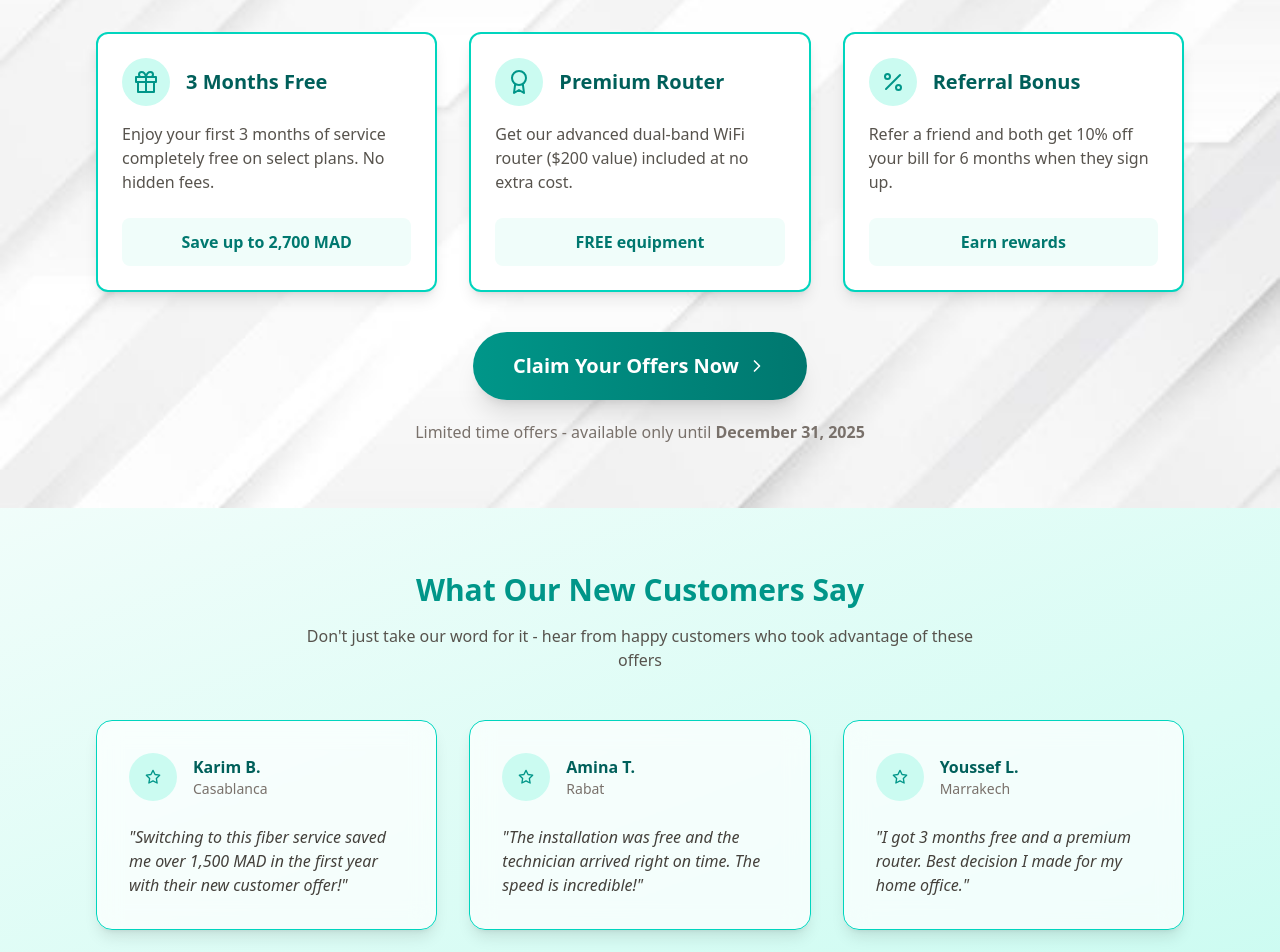
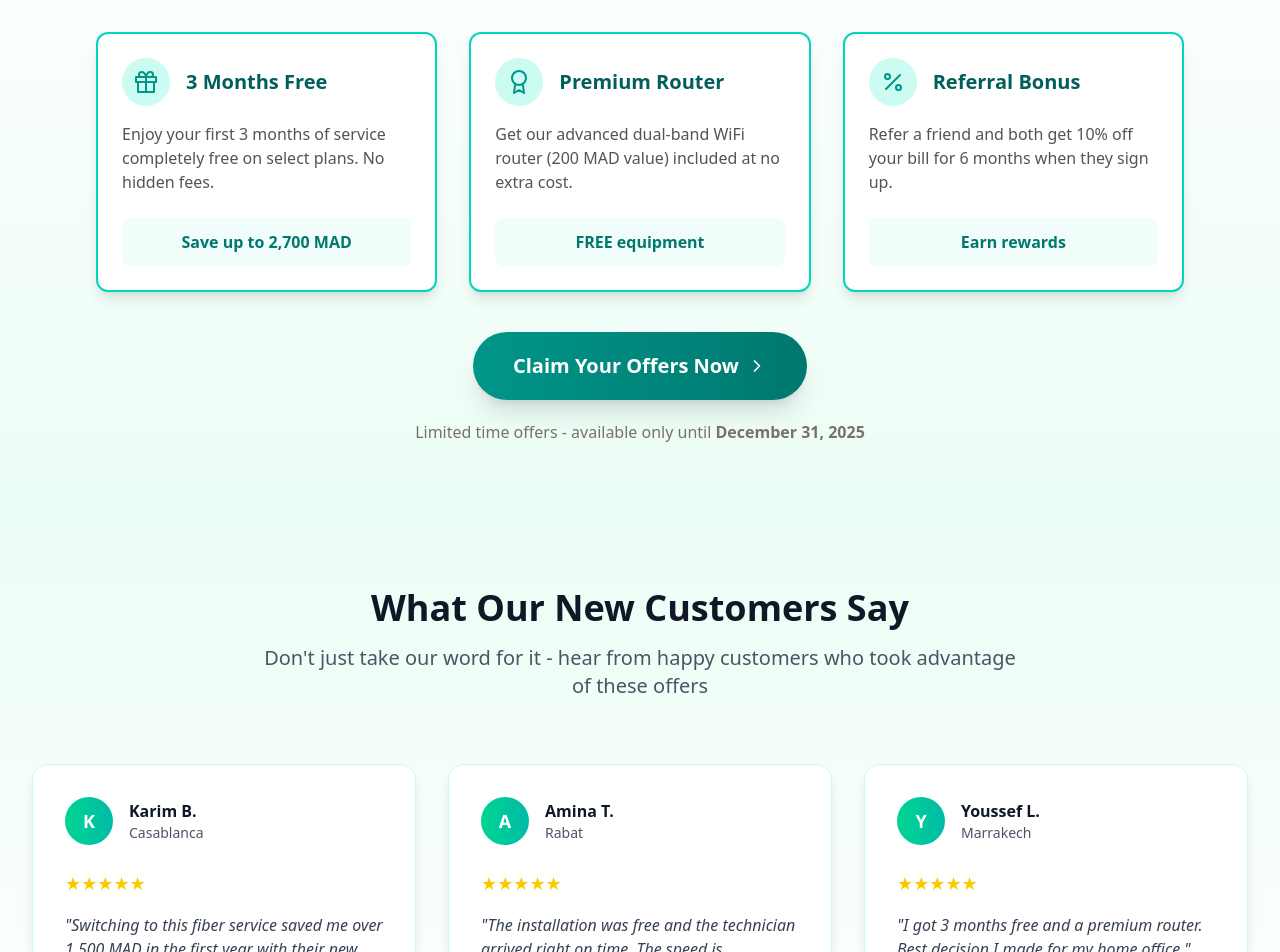
Before and after one commit to KawtarSahili/Website_Project, a React (Vite) app in the folder frontend/: page /new-customers in a window 1280 px wide. Shown: the part 1380-2332 px from the top of the page. Built offline with nearby package versions, Linux system fonts and the light colour scheme.

Commit message:
Matching Styles

```diff
--- a/frontend/src/App.jsx
+++ b/frontend/src/App.jsx
@@ -32,7 +32,6 @@ function App() {
         <Route path="/top-up" element={<CardPopUp />} />
         <Route path="/new-customers" element={<NewCustomersOffer />} />
         <Route path="/students" element={<StudentsOffer />} />
-
         </Routes>
     </Router>
   );
--- a/frontend/src/pages/NewCustomersOffer.jsx
+++ b/frontend/src/pages/NewCustomersOffer.jsx
@@ -111,7 +111,7 @@ const NewCustomersOffers = () => {
       <main className="flex-grow">
         {/* Hero Section */}
         <section
-          className="relative h-96 md:h-[500px] flex items-center justify-center text-white bg-gradient-to-b from-teal-600 to-teal-800"
+          className="relative h-96 md:h-[500px] flex items-center justify-center text-white bg-gradient-to-b from-teal-800 via-teal-600 to-stone-50"
 
         >
           <div className="container mx-auto px-6 text-center">
@@ -134,7 +134,7 @@ const NewCustomersOffers = () => {
         </section>
 
         {/* Special Offers Section */}
-        <section className="py-16  mx-20">
+        <section className="py-16  mx-20 bg-stone-50 ">
           <div className="container mx-auto px-4">
             <div className="text-center mb-12">
               <h2 className="text-3xl font-bold text-teal-600 mb-4">Limited-Time Special Offers</h2>
@@ -194,13 +194,7 @@ const NewCustomersOffers = () => {
         </section>
 
         {/* Signup Incentives Section */}
-        <section className="py-16 bg-gradient-to-br from-teal-50 to-teal-100 " style={{
-                  backgroundImage: `url(${graybg})`,
-                  backgroundSize: "cover",
-                  backgroundPosition: "center",
-                  backgroundRepeat: "no-repeat",
-
-                }}>
+        <section className="py-16 bg-gradient-to-b from-white to-emerald-50 ">
           <div className="container mx-auto px-4">
             <div className="text-center mb-12 ">
               <h2 className="text-3xl font-bold text-teal-800 mb-4">New Customer Bonuses</h2>
@@ -236,7 +230,7 @@ const NewCustomersOffers = () => {
                     <h3 className="text-xl font-bold text-teal-800">Premium Router</h3>
                   </div>
                   <p className="text-stone-600 mb-6 flex-grow">
-                    Get our advanced dual-band WiFi router ($200 value) included at no extra cost.
+                    Get our advanced dual-band WiFi router (200 MAD value) included at no extra cost.
                   </p>
                   <div className="bg-teal-50 rounded-lg p-3 text-center">
                     <span className="font-semibold text-teal-700">FREE equipment</span>
@@ -280,33 +274,41 @@ const NewCustomersOffers = () => {
         </section>
 
         {/* Testimonials Section */}
-        <section className="py-16 bg-gradient-to-br from-teal-50 to-teal-100 " >
-          <div className="container mx-auto px-4">
-            <div className="text-center mb-12">
-              <h2 className="text-3xl font-bold text-teal-600 mb-4">What Our New Customers Say</h2>
-              <p className="text-stone-600 max-w-2xl mx-auto">
+<section className="py-20 bg-gradient-to-b from-emerald-50 to-white">
+  <div className="max-w-7xl mx-auto px-4 sm:px-6 lg:px-8">
+    <div className="text-center mb-16">
+      <h2 className="text-3xl sm:text-4xl font-bold text-gray-900 mb-4">
+        What Our New Customers Say
+      </h2>
+      <p className="text-xl text-gray-600 max-w-3xl mx-auto">
         Don't just take our word for it - hear from happy customers who took advantage of these offers
       </p>
     </div>
 
-            <div className="grid grid-cols-1 md:grid-cols-3 gap-8 mx-20">
+    <div className="grid grid-cols-1 md:grid-cols-3 gap-8">
       {testimonials.map((testimonial, index) => (
-                <div key={index} className="rounded-2xl shadow-lg p-8 bg-white/70 backdrop-blur-md border border-teal-400 p-8">
+        <div key={index} className="bg-white p-8 rounded-2xl shadow-lg hover:shadow-xl transition-all duration-300 border border-emerald-100">
           <div className="flex items-center mb-6">
-                    <div className="w-12 h-12 rounded-full bg-teal-100 flex items-center justify-center mr-4">
-                      <FiStar className="text-teal-600" />
+            <div className="w-12 h-12 bg-gradient-to-r from-emerald-400 to-teal-500 rounded-full flex items-center justify-center text-white font-bold text-lg">
+              {testimonial.initial || testimonial.name.charAt(0)}
             </div>
-                    <div>
-                      <h4 className="font-bold text-teal-800">{testimonial.name}</h4>
-                      <p className="text-stone-500 text-sm">{testimonial.location}</p>
+            <div className="ml-4">
+              <h4 className="font-bold text-gray-900">{testimonial.name}</h4>
+              <p className="text-gray-600 text-sm">{testimonial.location}</p>
             </div>
           </div>
-                  <p className="text-stone-700 italic">"{testimonial.quote}"</p>
+          <div className="flex mb-4">
+            {[...Array(5)].map((_, i) => (
+              <span key={i} className="text-yellow-400 text-lg">★</span>
+            ))}
+          </div>
+          <p className="text-gray-700 italic">"{testimonial.quote}"</p>
         </div>
       ))}
     </div>
   </div>
 </section>
+
 
         {/* FAQ Section */}
         <section className="py-16 bg-stone-50">
--- a/frontend/src/pages/StudentsOffer.jsx
+++ b/frontend/src/pages/StudentsOffer.jsx
@@ -71,13 +71,13 @@ const StudentsOffer = () => {
       <Header />
 
       <main className="flex-grow">
-        <section className="bg-gradient-to-b from-teal-600 to-teal-800 text-white py-30 text-center">
-          <div className="max-w-5xl mx-auto  px-6">
+        <section className="relative h-96 md:h-[500px] flex items-center justify-center text-white bg-gradient-to-b from-teal-800 via-teal-600 to-stone-50">
+          <div className="max-w-5xl mx-auto  px-6 text-center">
             <h1 className="text-4xl md:text-5xl font-bold mb-4">Student Exclusive Offers</h1>
             <p className="text-xl md:text-2xl mb-6">
               Stay connected during your studies with plans designed just for students
             </p>
-            <button className="bg-white text-teal-800 font-semibold px-6 py-3 rounded-md hover:bg-gray-100 transition">
+            <button className="bg-white text-teal-800 center font-semibold px-6 py-3 rounded-md hover:bg-gray-100 transition">
               Verify Student Status
             </button>
           </div>
@@ -153,7 +153,7 @@ const StudentsOffer = () => {
         </div>
         </section>
 
-        <section className="py-16 bg-teal-50">
+        <section className="py-16 bg-gradient-to-b from-stone-50 to-emerald-50">
           <div className="max-w-4xl mx-auto px-6">
             <div className="bg-white p-8 rounded-xl shadow-md md:flex items-center justify-between">
               <div className="mb-6 md:mb-0 md:w-2/3">
```
Lines whose indentation alone changed are shown as unchanged.
